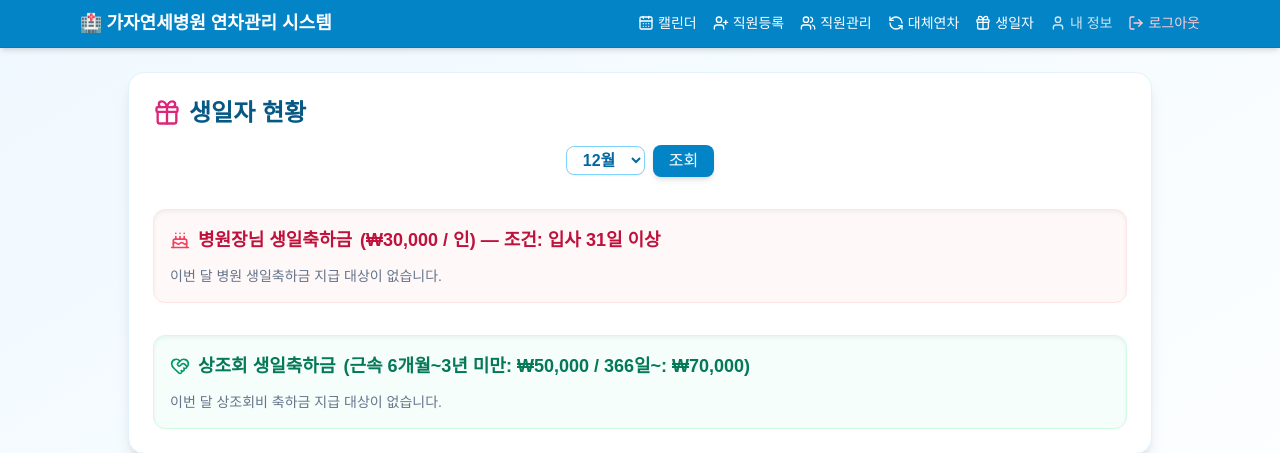
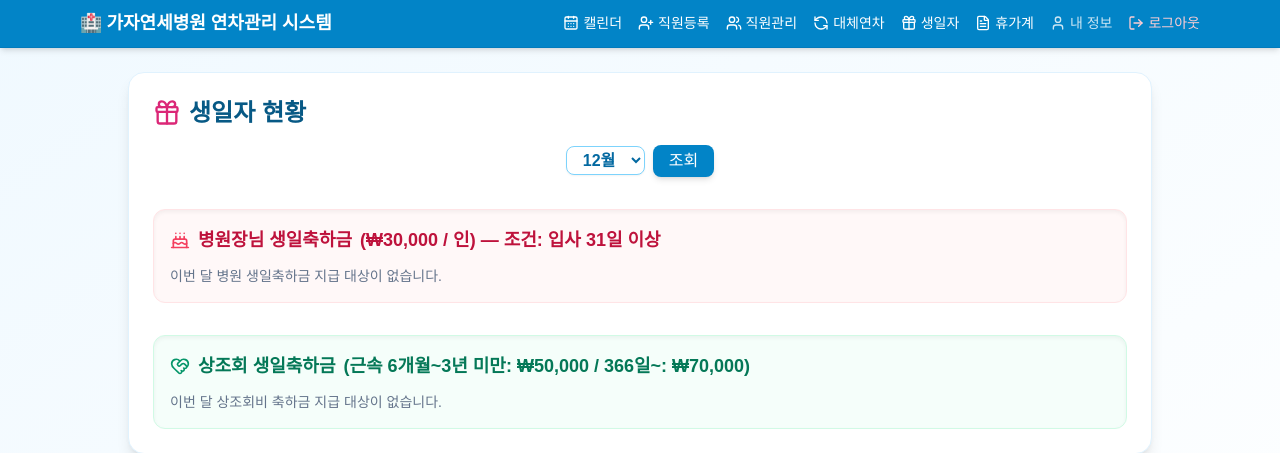
Before and after one commit to wjswk28/gaja_vacation_system, a Flask app: page /birthday/report in a window 1280 px wide. Shown: the top 453 px of the page. Run offline with Flask 3, Linux system fonts and the light colour scheme; a user stored in the database is signed in; some libraries are stand-ins or nearby versions.

Commit message:
Update base.html

```diff
--- a/app/templates/base.html
+++ b/app/templates/base.html
@@ -104,6 +104,11 @@
                     <i data-lucide="gift" class="w-4 h-4"></i>
                     <span>생일자</span>
                 </a>
+                <a href="{{ url_for('vacation_form.index') }}"
+                  class="flex items-center gap-1 hover:text-sky-200 transition-colors">
+                    <i data-lucide="file-text" class="w-4 h-4"></i>
+                    <span>휴가계</span>
+                </a>
             {% endif %}
             {% endif %}
             {% if current_user.is_admin and not current_user.is_superadmin %}
@@ -172,6 +177,11 @@
                 <i data-lucide="gift" class="w-5 h-5"></i>
                 <span>생일</span>
             </a>
+            <a href="{{ url_for('vacation_form.index') }}"
+              class="flex flex-col items-center hover:text-sky-600 transition">
+                <i data-lucide="file-text" class="w-5 h-5"></i>
+                <span>휴가</span>
+            </a>
             {% endif %}
 
             <!-- 내 정보 -->
```
